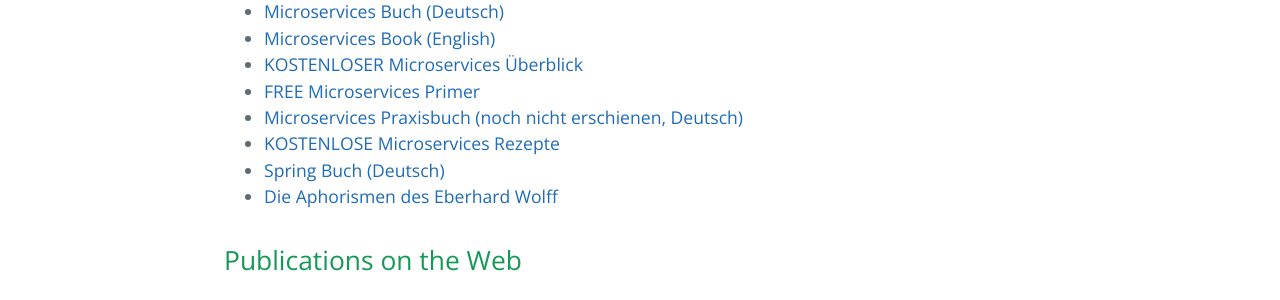
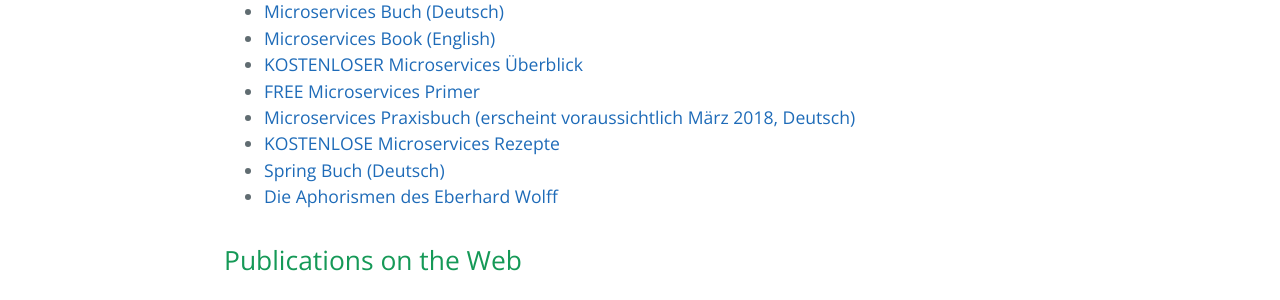
Before and after one commit to ewolff/ewolff.com, a Jekyll site: the page built from index.md, in a window 1280 px wide. Shown: the part 703-1003 px from the top of the page. Built offline with Jekyll 4.4.1, drawn with Linux system fonts in a browser that asks for light colours; our own code applies the rules of GitHub Pages for plain Markdown files.

Commit message:
Update: Publishing date

```diff
--- a/index.md
+++ b/index.md
@@ -18,7 +18,7 @@
 * [Microservices Book (English)](http://microservices-book.com)
 * [KOSTENLOSER Microservices Überblick](http://microservices-buch.de/ueberblick.html)
 * [FREE Microservices Primer](http://microservices-book.com/primer.html)
-* [Microservices Praxisbuch (noch nicht erschienen, Deutsch)](http://microservices-praxisbuch.de)
+* [Microservices Praxisbuch (erscheint voraussichtlich März 2018, Deutsch)](http://microservices-praxisbuch.de)
 * [KOSTENLOSE Microservices Rezepte](http://microservices-praxisbuch.de/rezepte.html)
 * [Spring Buch (Deutsch)](http://spring-buch.de)
 * [Die Aphorismen des Eberhard Wolff](https://entwickler.de/press/buecher/die-aphorismen-des-eberhard-wolff-579813305.html)
```
